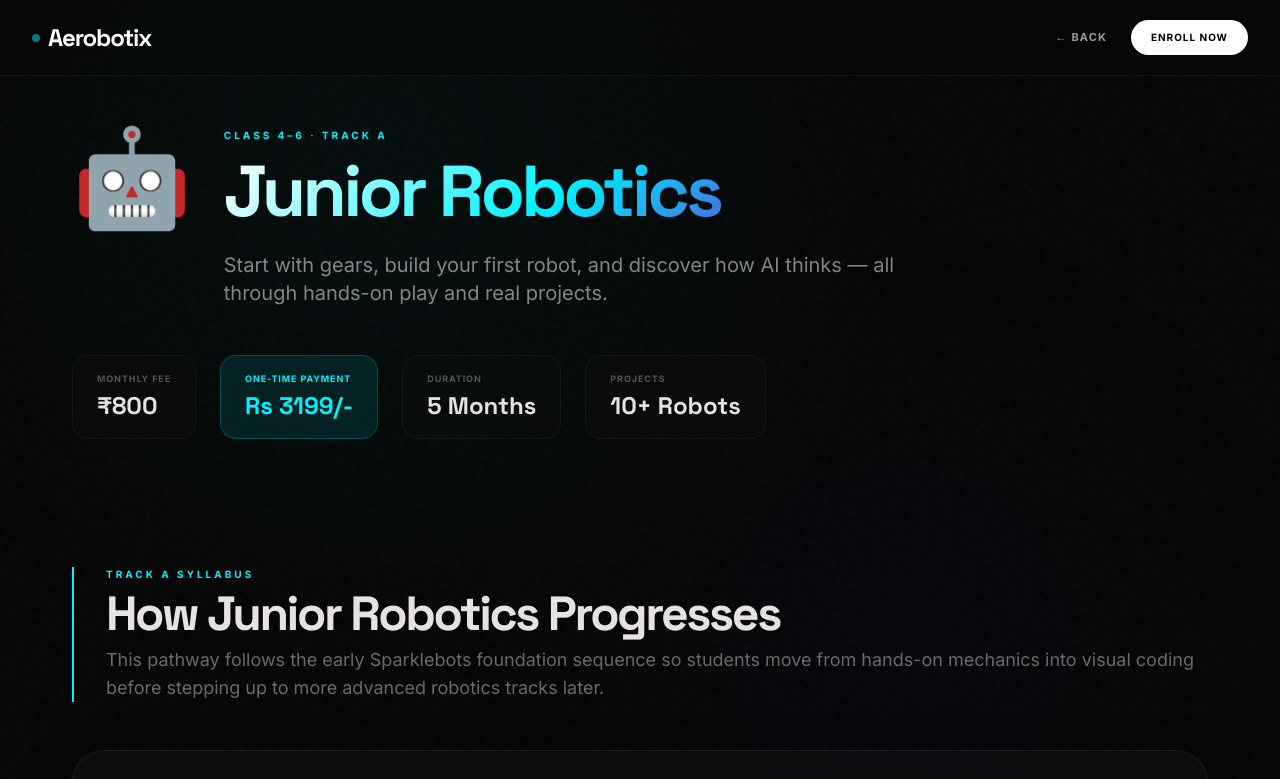
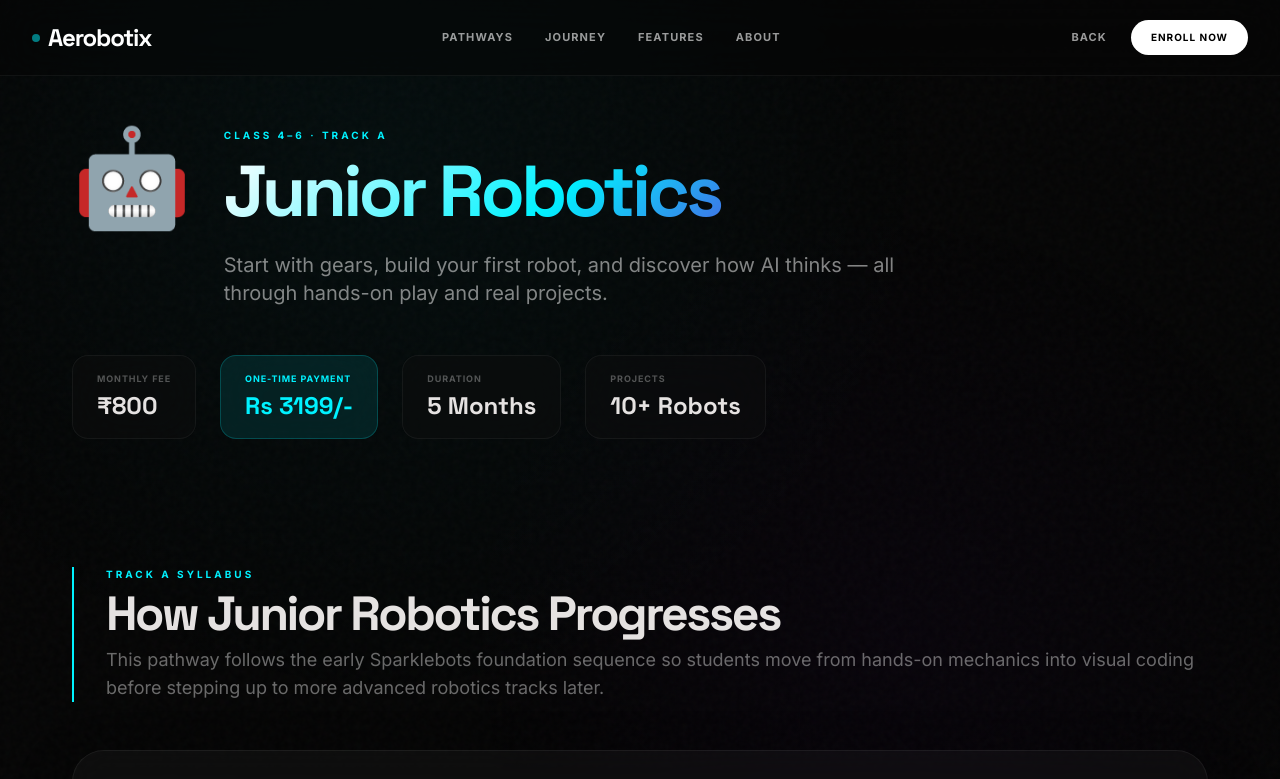
Before and after one commit to indrajitchiring/aerobotix-site, a plain HTML site: page track-a.html in a window 1280 px wide. Shown: the top 779 px of the page. Drawn offline with nearby package versions, Linux system fonts and the light colour scheme.

Commit message:
Add persistent nav to sub-pages

```diff
--- a/track-a.html
+++ b/track-a.html
@@ -185,8 +185,14 @@
     <span class="w-2 h-2 rounded-full bg-primary-container animate-pulse"></span>
     Aerobotix
   </a>
+  <div class="hidden md:flex gap-8 items-center">
+    <a href="https://aerobotix.co.in/#pathways" class="text-white/60 hover:text-white transition-colors text-[11px] font-bold uppercase tracking-widest">Pathways</a>
+    <a href="https://aerobotix.co.in/#journey" class="text-white/60 hover:text-white transition-colors text-[11px] font-bold uppercase tracking-widest">Journey</a>
+    <a href="https://aerobotix.co.in/#features" class="text-white/60 hover:text-white transition-colors text-[11px] font-bold uppercase tracking-widest">Features</a>
+    <a href="https://aerobotix.co.in/#about" class="text-white/60 hover:text-white transition-colors text-[11px] font-bold uppercase tracking-widest">About</a>
+  </div>
   <div class="flex gap-4 md:gap-6 items-center">
-    <a href="https://aerobotix.co.in/" class="text-white/60 hover:text-white transition-colors text-[11px] font-bold uppercase tracking-widest">← Back</a>
+    <a href="https://aerobotix.co.in/" class="text-white/60 hover:text-white transition-colors text-[11px] font-bold uppercase tracking-widest">Back</a>
     <a href="aerobotix_enrollment_form.html" class="bg-white text-black px-5 py-2.5 rounded-full font-bold text-[10px] uppercase tracking-widest hover:bg-primary-container transition-all">Enroll Now</a>
   </div>
 </div>
```
Also changed, not shown: professionals.html (+7 -1 lines), track-b-advanced.html (+6 -0 lines), track-b.html (+6 -0 lines).
